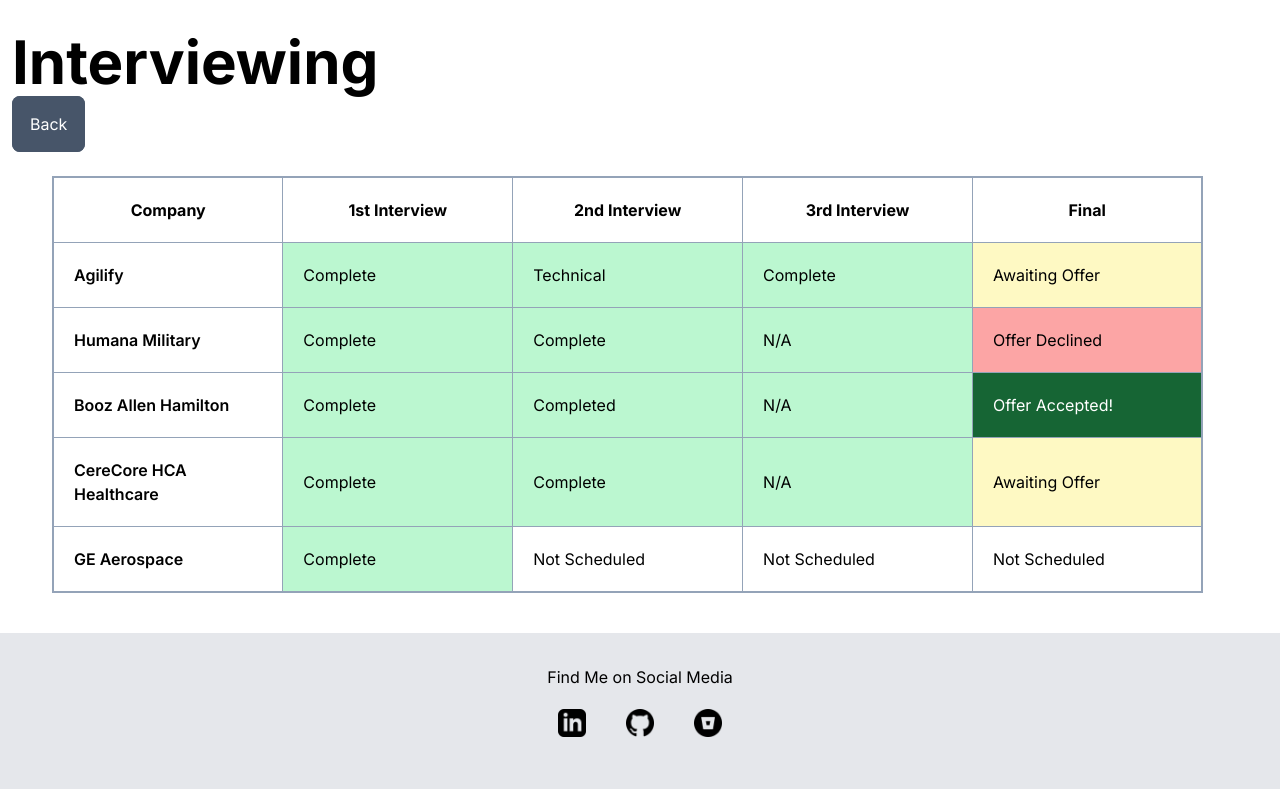
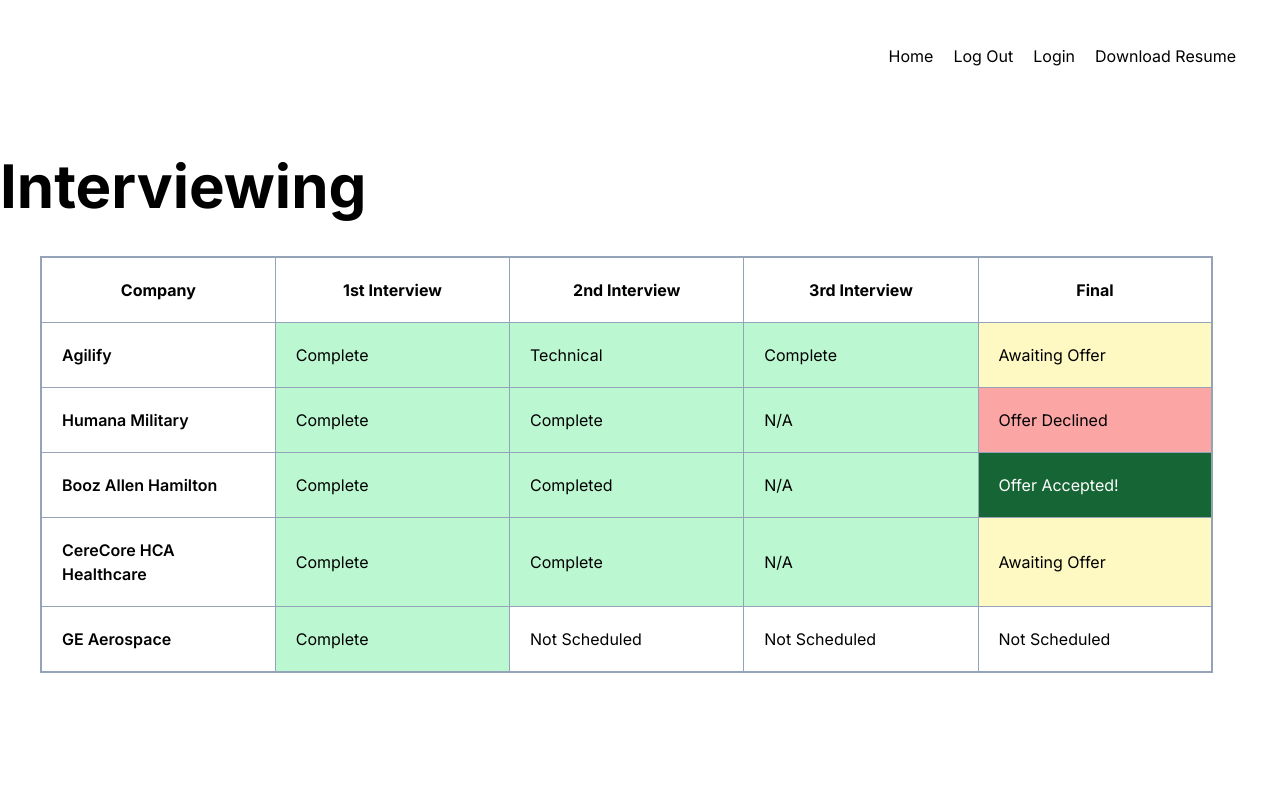
Before and after one commit to drethedevjs/andre-cv, a Next.js app: page /interviews in a window 1280 px wide. Shown: the top 800 px of the page. Built offline with nearby package versions, Linux system fonts and the light colour scheme.

Commit message:
Updated header css, updated name of website, removed unnecessary code relics, updated interviews section.

```diff
--- a/app/globals.css
+++ b/app/globals.css
@@ -85,3 +85,7 @@
 .disable {
   @apply opacity-25 border-2 border-slate-600 bg-white rounded-lg p-4 text-slate-600 cursor-not-allowed;
 }
+
+.header-link {
+  @apply ml-3 border-b-4 border-white hover:border-slate-600 p-1 transition-all;
+}
--- a/app/interviews/page.tsx
+++ b/app/interviews/page.tsx
@@ -3,9 +3,7 @@
 const page = () => {
   return (
     <div className="min-h-screen flex flex-col">
-      <main className="container px-3 pt-8">
-        <h1 className="mb-5">Interviewing</h1>
-        <a href="/" className="btn">Back</a>
+        <h1>Interviewing</h1>
         <div className="overflow-x-auto">
           <table className="table-fixed m-10 border-collapse border-2 border-slate-400 sm:w-11/12">
             <thead>
@@ -56,8 +54,6 @@
             </tbody>
           </table>
         </div>
-      </main>
-      <Footer opacity={30} />
     </div>
   );
 }
--- a/app/layout.tsx
+++ b/app/layout.tsx
@@ -1,6 +1,8 @@
 import type { Metadata } from "next";
 import { Inter } from "next/font/google";
 import "./globals.css";
+import Footer from "@/components/Footer";
+import Header from "@/components/Header";
 
 const inter = Inter({ subsets: ["latin"] });
 
@@ -16,7 +18,13 @@
 }>) {
   return (
     <html lang="en">
-      <body className={inter.className}>{children}</body>
+      <body className={`flex flex-col min-h-screen ${inter.className}`}>
+        <Header />
+        <main className="container mx-auto mt-10 flex-grow">
+          {children}
+        </main>
+        <Footer opacity={30} />
+      </body>
     </html>
   );
 }
--- a/app/login/page.tsx
+++ b/app/login/page.tsx
@@ -36,15 +36,15 @@
   }
 
   return loggedIn ?
-    <main className="container mx-auto mt-10">
+    <>
       <h1>You</h1>
       <h1>Logged</h1>
       <h1>In!</h1>
       <p>You will be navigated to the home page shortly.</p>
       <small>If not, something went wrong 😬</small>
-    </main>
+    </>
   :
-    <main className="container mx-auto mt-10">
+    <>
       <h1 className="mb-10 text-center">Login</h1>
       <form className="flex flex-col w-1/2 mx-auto" onSubmit={handleLogin}>
         <label>Email:</label>
@@ -55,7 +55,7 @@
 
         <input className="btn-invert" type="submit" value="Login" required />
       </form>
-    </main>
+    </>
 }
 
 export default Login;
--- a/app/page.tsx
+++ b/app/page.tsx
@@ -1,8 +1,6 @@
 'use client'
 import Education from "@/components/Education";
 import Experience from "@/components/Experience";
-import Footer from "@/components/Footer";
-import Header from "@/components/Header";
 import Portfolio from "@/components/Portfolio";
 import Skills from "@/components/Skills";
 import SocialLinks from "@/components/SocialLinks";
@@ -22,15 +20,14 @@
 
   return (
     <>
-      <Header />
-      <main className="mt-10">
+      <div className="mt-10">
         <div className="flex min-h-screen flex-col items-center sm:p-24 px-4">
           <Image
             src="/dre-headshot.jpeg"
             alt="Andre's head shot"
             width={400}
             height={400}
-            // className="flex-initial max-w-sm max-h-sm rounded-full"
+            priority={true}
             className="xl:size-1/5 lg:size-2/5 md:size-96 size-60 rounded-full"
           />
 
@@ -42,7 +39,7 @@
           <h1>Full Stack Engineer</h1>
 
           <p className="mt-8 lg:text-2xl md:text-xl text-center">
-            Building the Future with Full Stack .NET: Passionate Engineer, Proven Results
+            Building the Future with .NET: Passionate Engineer, Proven Results
           </p>
 
           <a
@@ -57,8 +54,7 @@
         <Skills skills={skillsData} />
         <Education />
         <Portfolio />
-        <Footer opacity={30} />
-      </main>
+      </div>
     </>
   );
 }
--- a/components/Header.tsx
+++ b/components/Header.tsx
@@ -1,27 +1,56 @@
-function Header() {
+'use client'
+import { getSupabaseBrowserClient } from "@/app/supabase-utils/browserClient";
+import Link from "next/link";
+import { useRouter } from "next/navigation";
+import { useEffect } from "react";
+
+export default function Header() {
+  const supabase = getSupabaseBrowserClient();
+  const router = useRouter();
+
+  useEffect(() => {
+    const {
+      data: { subscription }
+    } = supabase.auth.onAuthStateChange((event, session) => {
+      if (event === "SIGNED_OUT")
+        router.push("/");
+    });
+
+    return () => subscription.unsubscribe();
+  }, []);
+
   return (
-    <div className="flex flex-row-reverse p-5 m-5">
-      <div>
-        <a
-          title="Feature coming soon!"
-          className="btn-invert ml-3"
+    <header className="flex flex-row-reverse p-5 m-5">
+        <Link
+          className="header-link"
+          href="https://drive.google.com/file/d/1nwLRBIDH2DdHdd9qMDSnSge1UvkBzoo4/view?usp=sharing"
+          target="_blank"
+        >
+          Download Resume
+        </Link>
+        <Link
+          className="header-link"
           href="/login"
         >
           Login
-        </a>
-      </div>
-      <div>
-
-      <a
-        className="btn"
-        href="https://drive.google.com/file/d/1nwLRBIDH2DdHdd9qMDSnSge1UvkBzoo4/view?usp=sharing"
-        target="_blank"
+        </Link>
+        <Link
+          className="header-link"
+          href="/logout"
+          prefetch={false}
+          onClick={(e) => {
+            e.preventDefault();
+            supabase.auth.signOut();
+          }}
         >
-        Download Resume
-      </a>
-        </div>
-    </div>
+          Log Out
+        </Link>
+        <Link
+          className="header-link"
+          href="/"
+        >
+          Home
+        </Link>
+    </header>
    );
 }
-
-export default Header;
--- a/components/Website.tsx
+++ b/components/Website.tsx
@@ -14,7 +14,7 @@
           />
         <a href={website.link} target={website.target}>
         <div className="overlay">
-            <span className="text-xl">Not Another Mug</span>
+            <span className="text-xl">{website.name}</span>
         </div>
         </a>
       </div>
--- a/middleware.ts
+++ b/middleware.ts
@@ -2,14 +2,9 @@
 import { getSupabaseReqResClient } from "./app/supabase-utils/reqResClient";
 
 export async function middleware(req: NextRequest) {
-  console.log("---- MIDDLEWARE -----");
   const { supabase, response } = getSupabaseReqResClient({ request: req });
   const sessionUser = await supabase.auth.getUser();
   const requestedPath = req.nextUrl.pathname;
-
-  console.log("requestedPath", requestedPath);
-  console.log("sessionUser", sessionUser.data.user?.email);
-  console.error("session Error", sessionUser.error);
 
   // Allow access to `/login` path without being logged in
   if (requestedPath === "/login"){
```
